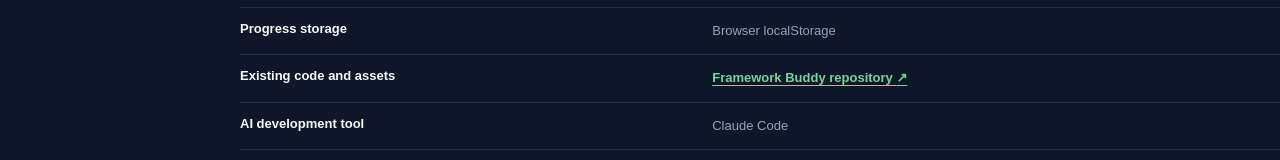
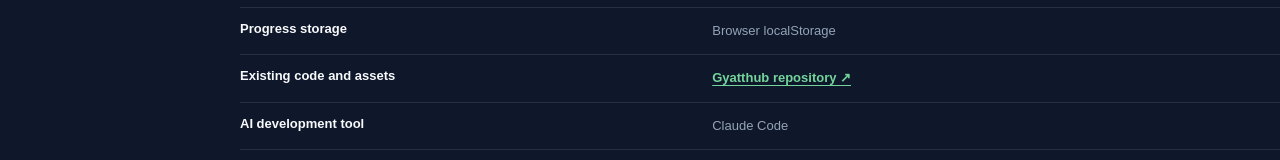
Before and after one commit to ProbablyFine08/Gyatthub, a Next.js app: page /docs in a window 1280 px wide. Shown: the part 1418-1578 px from the top of the page. Built offline with nearby package versions, Linux system fonts and the light colour scheme; no server answers.

Commit message:
Changed framework buddy to gyatthub in docs page

```diff
--- a/src/app/docs/page.js
+++ b/src/app/docs/page.js
@@ -89,7 +89,7 @@ export default function DocsPage() {
               </div>
               <div>
                 <dt>Existing code and assets</dt>
-                <dd><a style={{ color: '#73d59b' }} href="https://github.com/ProbablyFine08/Gyatthub" target="_blank" rel="noreferrer">Framework Buddy repository <span aria-hidden="true">↗</span></a></dd>
+                <dd><a style={{ color: '#73d59b' }} href="https://github.com/ProbablyFine08/Gyatthub" target="_blank" rel="noreferrer">Gyatthub repository <span aria-hidden="true">↗</span></a></dd>
               </div>
               <div>
                 <dt>AI development tool</dt>
```
